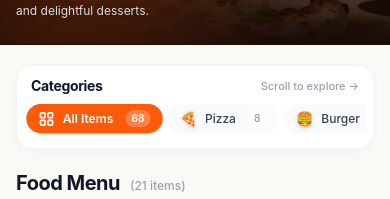
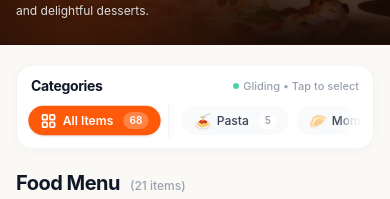
Before and after one commit to Prakash0m/cafe_management, a Next.js app in the folder beans-bites-frontend/: page /menu in a window 390 px wide. Shown: the part 176-375 px from the top of the page. Built offline with nearby package versions, Linux system fonts and the light colour scheme.

Commit message:
feat(menu): add slow gentle marquee scroller for categories on mobile

```diff
--- a/beans-bites-frontend/src/components/customer/menu/menu-category-sidebar.tsx
+++ b/beans-bites-frontend/src/components/customer/menu/menu-category-sidebar.tsx
@@ -25,50 +25,32 @@ const CATEGORY_ICONS: Record<string, { emoji: string; isGrid?: boolean }> = {
   beverages: { emoji: "☕" },
 };
 
-export function MenuCategorySidebar({
-  categories,
-  selectedCategory,
-  onSelectCategory,
-  className,
-}: MenuCategorySidebarProps) {
-  return (
-    <aside
-      className={cn(
-        "bg-white rounded-2xl border border-gray-100 p-2.5 sm:p-3 md:p-4 shadow-[0_2px_10px_rgba(0,0,0,0.03)]",
-        className
-      )}
-    >
-      <div className="flex items-center justify-between mb-2 md:mb-3 px-1 md:px-2">
-        <h2 className="text-sm sm:text-base md:text-lg font-bold text-gray-900 tracking-tight">
-          Categories
-        </h2>
-        <span className="text-[11px] text-gray-400 font-medium md:hidden">
-          Scroll to explore →
-        </span>
-      </div>
-
-      <nav
-        className="flex md:flex-col flex-row overflow-x-auto md:overflow-visible no-scrollbar gap-1.5 sm:gap-2 md:gap-1.5 pb-1 md:pb-0 -mx-1 px-1 md:mx-0 md:px-0"
-        aria-label="Menu categories"
-      >
-        {categories.map((cat) => {
-          const isSelected =
-            selectedCategory === cat.slug ||
-            (selectedCategory === "all" && cat.slug === "all");
+function CategoryPill({
+  cat,
+  isSelected,
+  onSelect,
+  isSidebar = false,
+}: {
+  cat: FoodCategory;
+  isSelected: boolean;
+  onSelect: (slug: string) => void;
+  isSidebar?: boolean;
+}) {
   const iconMeta = CATEGORY_ICONS[cat.slug] || { emoji: "🍽️" };
 
   return (
     <button
-              key={cat.id}
-              onClick={() => onSelectCategory(cat.slug)}
+      type="button"
+      onClick={() => onSelect(cat.slug)}
       className={cn(
-                "flex-shrink-0 md:w-full flex items-center justify-between gap-2 px-3 py-1.5 sm:py-2 md:py-2.5 rounded-full md:rounded-xl text-xs sm:text-sm font-medium transition-all duration-150 select-none group text-left whitespace-nowrap",
+        "flex-shrink-0 flex items-center justify-between gap-1.5 sm:gap-2 px-3 py-1.5 sm:py-2 md:py-2.5 rounded-full md:rounded-xl text-xs sm:text-sm font-medium transition-all duration-150 select-none group text-left whitespace-nowrap cursor-pointer",
+        isSidebar ? "w-full" : "",
         isSelected
           ? "bg-[#FF5A0A] text-white shadow-sm font-semibold scale-[1.01]"
           : "bg-gray-50 md:bg-transparent text-gray-700 hover:bg-orange-50/70 hover:text-[#FF5A0A]"
       )}
     >
-              <div className="flex items-center gap-2 sm:gap-2.5 min-w-0">
+      <div className="flex items-center gap-1.5 sm:gap-2 min-w-0">
         {iconMeta.isGrid ? (
           <svg
             viewBox="0 0 24 24"
@@ -78,7 +60,7 @@ export function MenuCategorySidebar({
             strokeLinecap="round"
             strokeLinejoin="round"
             className={cn(
-                      "w-4 h-4 sm:w-4.5 sm:h-4.5 flex-shrink-0",
+              "w-4 h-4 flex-shrink-0",
               isSelected ? "text-white" : "text-gray-500 group-hover:text-[#FF5A0A]"
             )}
           >
@@ -88,7 +70,7 @@ export function MenuCategorySidebar({
             <rect x="14" y="14" width="7" height="7" rx="1.5" />
           </svg>
         ) : (
-                  <span className="text-sm sm:text-base md:text-lg leading-none flex-shrink-0 drop-shadow-sm">
+          <span className="text-sm sm:text-base leading-none flex-shrink-0 drop-shadow-xs">
             {iconMeta.emoji}
           </span>
         )}
@@ -109,7 +91,145 @@ export function MenuCategorySidebar({
       )}
     </button>
   );
-        })}
+}
+
+export function MenuCategorySidebar({
+  categories,
+  selectedCategory,
+  onSelectCategory,
+  className,
+}: MenuCategorySidebarProps) {
+  const [isPaused, setIsPaused] = React.useState(false);
+  const pauseTimerRef = React.useRef<NodeJS.Timeout | null>(null);
+
+  const allCategory = categories.find((c) => c.slug === "all");
+  const runningCategories = categories.filter((c) => c.slug !== "all");
+
+  const handleInteractionStart = () => {
+    setIsPaused(true);
+    if (pauseTimerRef.current) clearTimeout(pauseTimerRef.current);
+  };
+
+  const handleInteractionEnd = () => {
+    if (pauseTimerRef.current) clearTimeout(pauseTimerRef.current);
+    pauseTimerRef.current = setTimeout(() => {
+      setIsPaused(false);
+    }, 2000);
+  };
+
+  React.useEffect(() => {
+    return () => {
+      if (pauseTimerRef.current) clearTimeout(pauseTimerRef.current);
+    };
+  }, []);
+
+  return (
+    <aside
+      className={cn(
+        "bg-white rounded-2xl border border-gray-100 p-2.5 sm:p-3 md:p-4 shadow-[0_2px_10px_rgba(0,0,0,0.03)]",
+        className
+      )}
+    >
+      {/* Top Header */}
+      <div className="flex items-center justify-between mb-2 md:mb-3 px-1 md:px-2">
+        <h2 className="text-sm sm:text-base md:text-lg font-bold text-gray-900 tracking-tight">
+          Categories
+        </h2>
+        <span className="text-[11px] text-gray-400 font-medium md:hidden flex items-center gap-1">
+          <span className="w-1.5 h-1.5 rounded-full bg-emerald-500 animate-pulse" />
+          <span>Gliding • Tap to select</span>
+        </span>
+      </div>
+
+      {/* 1. MOBILE VIEW (< md): Fixed Left "All Items" + Slow Running Scroller (bistarai) */}
+      <div className="md:hidden flex items-center relative w-full overflow-hidden">
+        {/* Pinned Left "All Items" Button */}
+        {allCategory && (
+          <div className="flex-shrink-0 z-20 bg-white pr-2 pl-0.5 py-0.5 flex items-center border-r border-gray-100 shadow-[2px_0_8px_rgba(0,0,0,0.03)] relative">
+            <CategoryPill
+              cat={allCategory}
+              isSelected={selectedCategory === "all" || selectedCategory === allCategory.slug}
+              onSelect={(slug) => {
+                onSelectCategory(slug);
+                setIsPaused(true);
+                if (pauseTimerRef.current) clearTimeout(pauseTimerRef.current);
+                pauseTimerRef.current = setTimeout(() => setIsPaused(false), 2500);
+              }}
+            />
+          </div>
+        )}
+
+        {/* Slow Marquee Glide Track (bistarai) */}
+        <div
+          className="flex-1 relative overflow-hidden pl-2"
+          onTouchStart={handleInteractionStart}
+          onTouchEnd={handleInteractionEnd}
+          onPointerDown={handleInteractionStart}
+          onPointerUp={handleInteractionEnd}
+        >
+          {/* Subtle Left Fade */}
+          <div className="absolute left-0 top-0 bottom-0 w-3 bg-gradient-to-r from-white to-transparent pointer-events-none z-10" />
+
+          {/* Running Track with 32s duration for a slow, gentle glide */}
+          <div
+            className="animate-menu-category-glide flex items-center gap-2 py-0.5"
+            style={{
+              animationPlayState: isPaused ? "paused" : "running",
+            }}
+          >
+            {/* Set 1 */}
+            {runningCategories.map((cat, idx) => (
+              <CategoryPill
+                key={`run-a-${cat.id}-${idx}`}
+                cat={cat}
+                isSelected={selectedCategory === cat.slug}
+                onSelect={(slug) => {
+                  onSelectCategory(slug);
+                  setIsPaused(true);
+                  if (pauseTimerRef.current) clearTimeout(pauseTimerRef.current);
+                  pauseTimerRef.current = setTimeout(() => setIsPaused(false), 2500);
+                }}
+              />
+            ))}
+
+            {/* Set 2 (Duplicate for Seamless Infinite Loop) */}
+            {runningCategories.map((cat, idx) => (
+              <CategoryPill
+                key={`run-b-${cat.id}-${idx}`}
+                cat={cat}
+                isSelected={selectedCategory === cat.slug}
+                onSelect={(slug) => {
+                  onSelectCategory(slug);
+                  setIsPaused(true);
+                  if (pauseTimerRef.current) clearTimeout(pauseTimerRef.current);
+                  pauseTimerRef.current = setTimeout(() => setIsPaused(false), 2500);
+                }}
+              />
+            ))}
+          </div>
+
+          {/* Subtle Right Fade */}
+          <div className="absolute right-0 top-0 bottom-0 w-6 bg-gradient-to-l from-white via-white/80 to-transparent pointer-events-none z-10" />
+        </div>
+      </div>
+
+      {/* 2. DESKTOP VIEW (md: and up): Static Vertical Sidebar */}
+      <nav
+        className="hidden md:flex md:flex-col gap-1.5"
+        aria-label="Menu categories"
+      >
+        {categories.map((cat) => (
+          <CategoryPill
+            key={cat.id}
+            cat={cat}
+            isSidebar
+            isSelected={
+              selectedCategory === cat.slug ||
+              (selectedCategory === "all" && cat.slug === "all")
+            }
+            onSelect={onSelectCategory}
+          />
+        ))}
       </nav>
     </aside>
   );
--- a/beans-bites-frontend/src/styles/globals.css
+++ b/beans-bites-frontend/src/styles/globals.css
@@ -55,6 +55,28 @@
 
 .animate-category-glide:hover,
 .animate-category-glide:active {
+  animation-play-state: paused;
+}
+
+/* Slow Gentle Menu Category Scroller (bistarai) */
+@keyframes menu-category-glide {
+  0% {
+    transform: translate3d(0, 0, 0);
+  }
+  100% {
+    transform: translate3d(-50%, 0, 0);
+  }
+}
+
+.animate-menu-category-glide {
+  display: flex;
+  width: max-content;
+  animation: menu-category-glide 32s linear infinite;
+  will-change: transform;
+}
+
+.animate-menu-category-glide:hover,
+.animate-menu-category-glide:active {
   animation-play-state: paused;
 }
 
```
Lines whose indentation alone changed are shown as unchanged.
